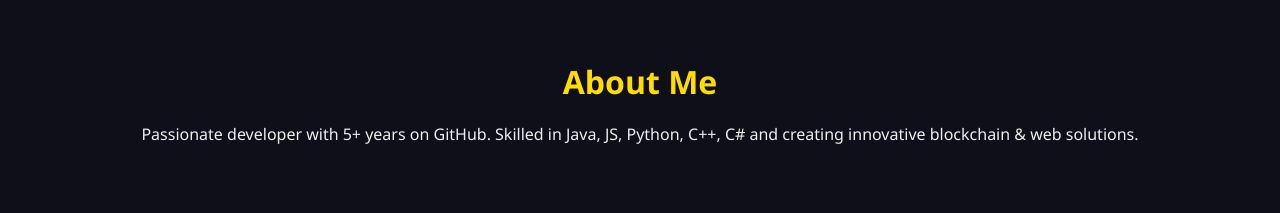
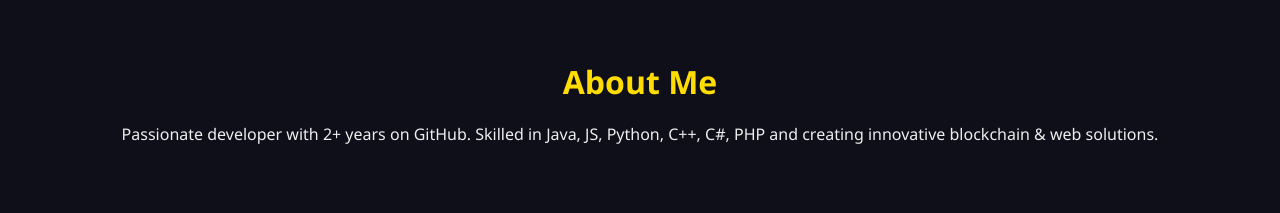
Before and after one commit to Mavox-ID/Mavox-ID, a plain HTML site: page index.html in a window 1280 px wide. Shown: the part 1100-1313 px from the top of the page. Drawn offline with Linux system fonts and the light colour scheme.

Commit message:
Update site for fixing bugs

```diff
--- a/index.html
+++ b/index.html
@@ -243,7 +243,7 @@ footer a:hover {
 
   <section id="about">
     <h2>About Me</h2>
-    <p>Passionate developer with 5+ years on GitHub. Skilled in Java, JS, Python, C++, C# and creating innovative blockchain & web solutions.</p>
+    <p>Passionate developer with 2+ years on GitHub. Skilled in Java, JS, Python, C++, C#, PHP and creating innovative blockchain & web solutions.</p>
   </section>
 
 <section id="skills">
```
